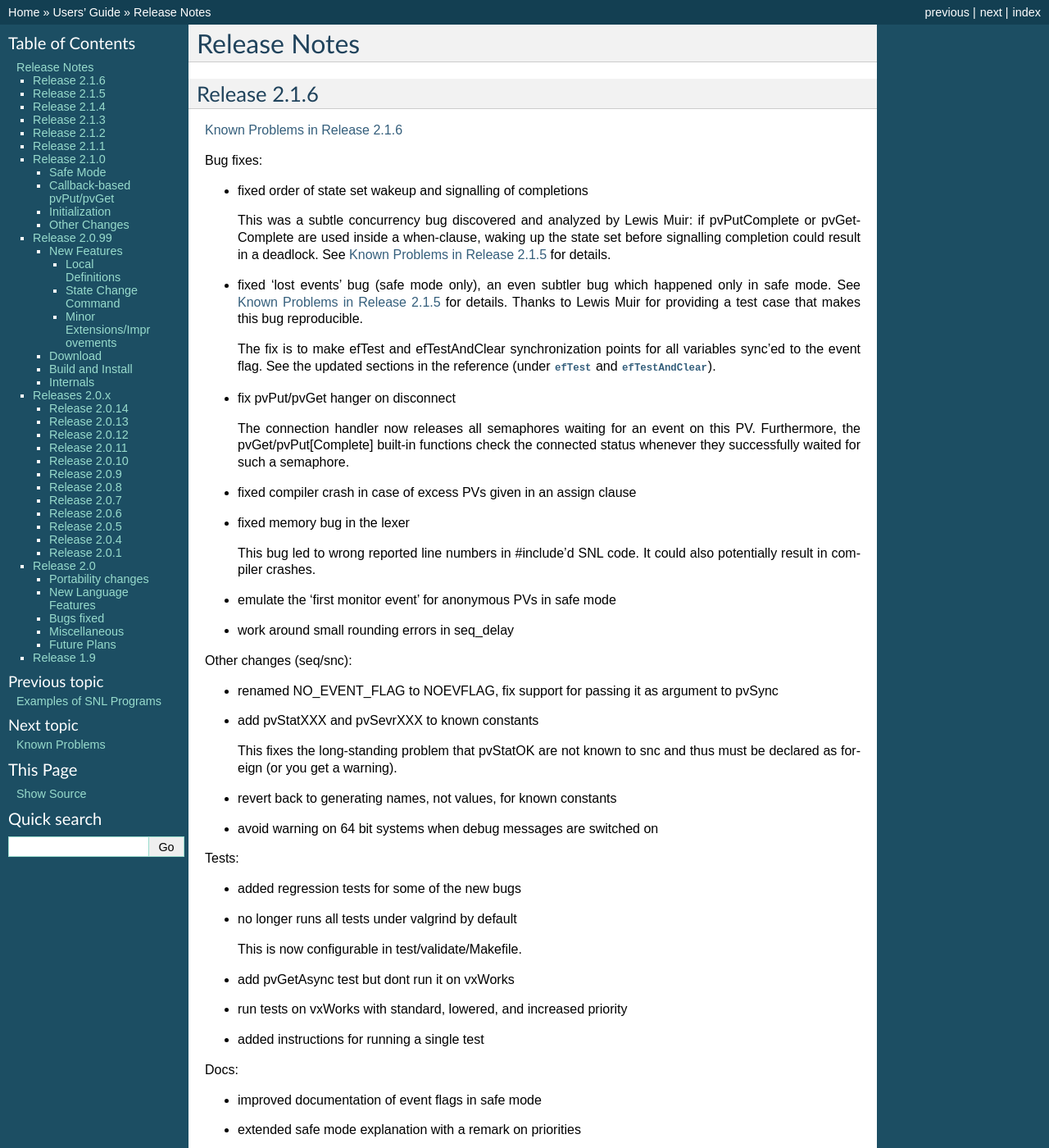
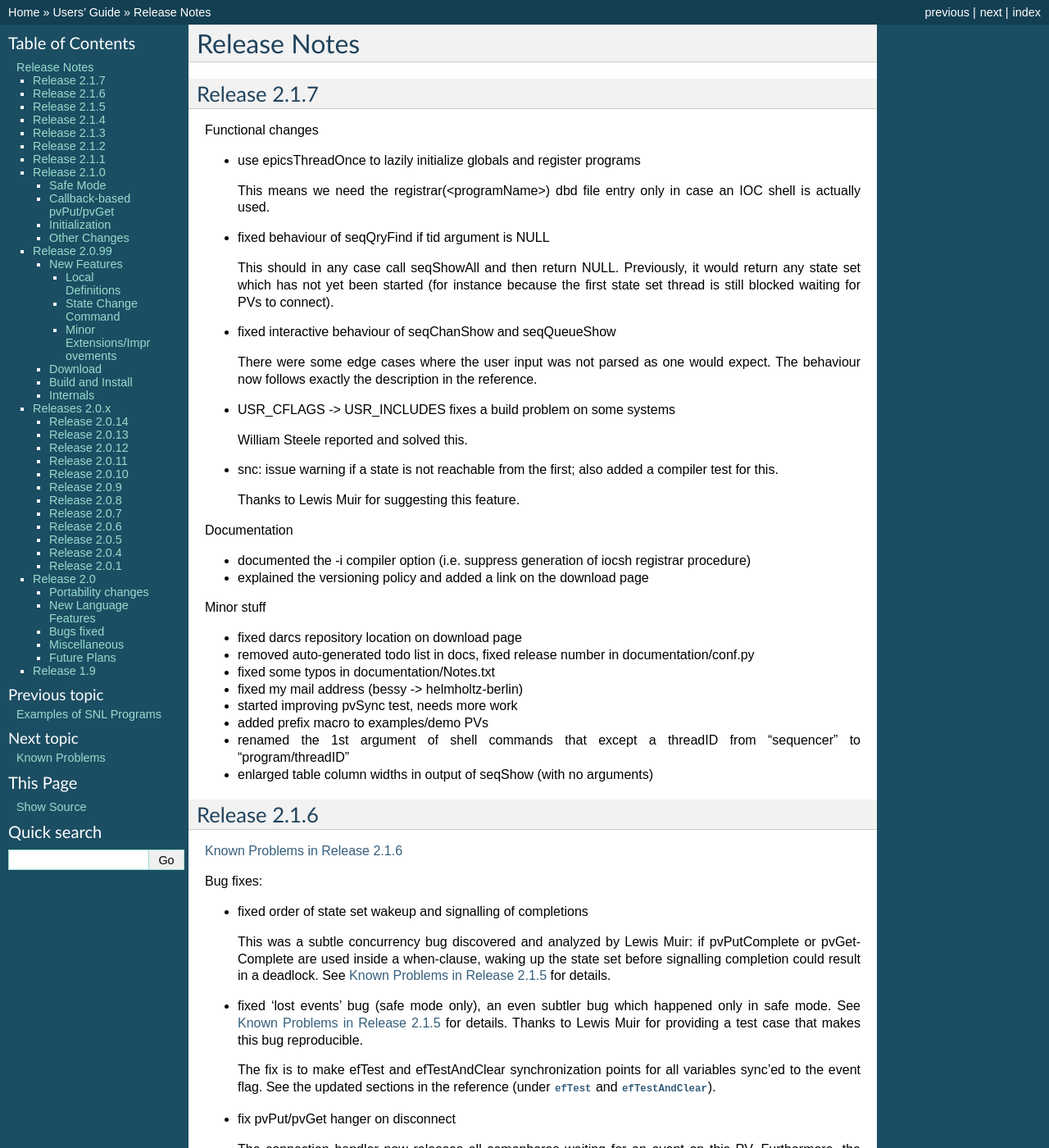
Before and after one commit to jeonghanlee/sequencer-2-2, a Sphinx documentation site: the page built from documentation/Notes.txt, in a window 1280 px wide and 1400 px high. Shown: the whole window at 82% size. Built offline with Sphinx 7.4.7, drawn with Linux system fonts in a browser that asks for light colours.

Commit message:
docs: added release notes for 2.1.7

```diff
--- a/documentation/Notes.txt
+++ b/documentation/Notes.txt
@@ -1,5 +1,66 @@
 Release Notes
 =============
+
+.. _Release_Notes_2.1.7:
+
+Release 2.1.7
+-------------
+
+Functional changes
+
+* use epicsThreadOnce to lazily initialize globals and register programs
+
+  This means we need the registrar(<programName>) dbd file entry only
+  in case an IOC shell is actually used.
+
+* fixed behaviour of seqQryFind if tid argument is NULL
+
+  This should in any case call seqShowAll and then return NULL.
+  Previously, it would return any state set which has not yet been
+  started (for instance because the first state set thread is still
+  blocked waiting for PVs to connect).
+
+* fixed interactive behaviour of seqChanShow and seqQueueShow
+
+  There were some edge cases where the user input was not parsed
+  as one would expect. The behaviour now follows exactly the
+  description in the reference.
+
+* USR_CFLAGS -> USR_INCLUDES fixes a build problem on some systems
+
+  William Steele reported and solved this.
+
+* snc: issue warning if a state is not reachable from the first; also
+  added a compiler test for this.
+
+  Thanks to Lewis Muir for suggesting this feature.
+
+Documentation
+
+* documented the -i compiler option (i.e. suppress generation of iocsh
+  registrar procedure)
+
+* explained the versioning policy and added a link on the download page
+
+Minor stuff
+
+* fixed darcs repository location on download page
+
+* removed auto-generated todo list in docs, fixed release number in
+  documentation/conf.py
+
+* fixed some typos in documentation/Notes.txt
+
+* fixed my mail address (bessy -> helmholtz-berlin)
+
+* started improving pvSync test, needs more work
+
+* added prefix macro to examples/demo PVs
+
+* renamed the 1st argument of shell commands that except a threadID
+  from "sequencer" to "program/threadID"
+
+* enlarged table column widths in output of seqShow (with no arguments)
 
 .. _Release_Notes_2.1.6:
 
```
